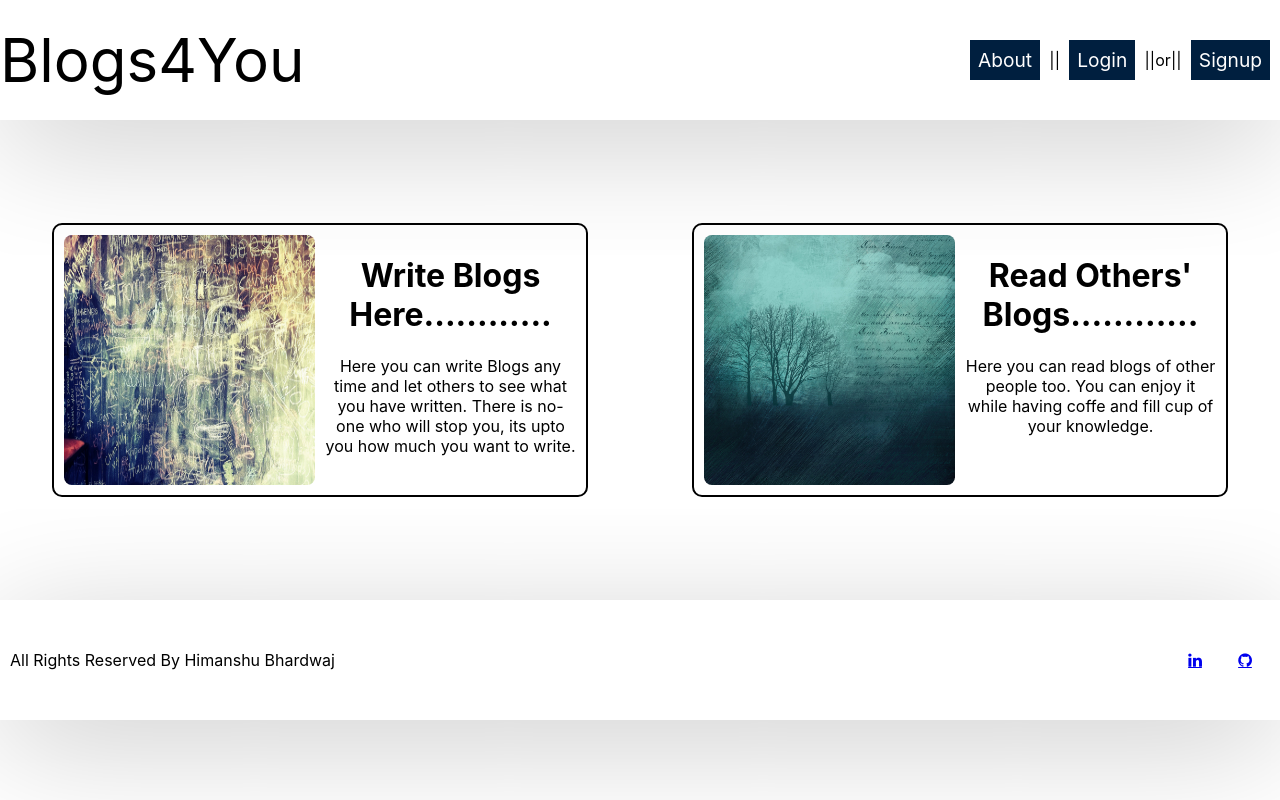
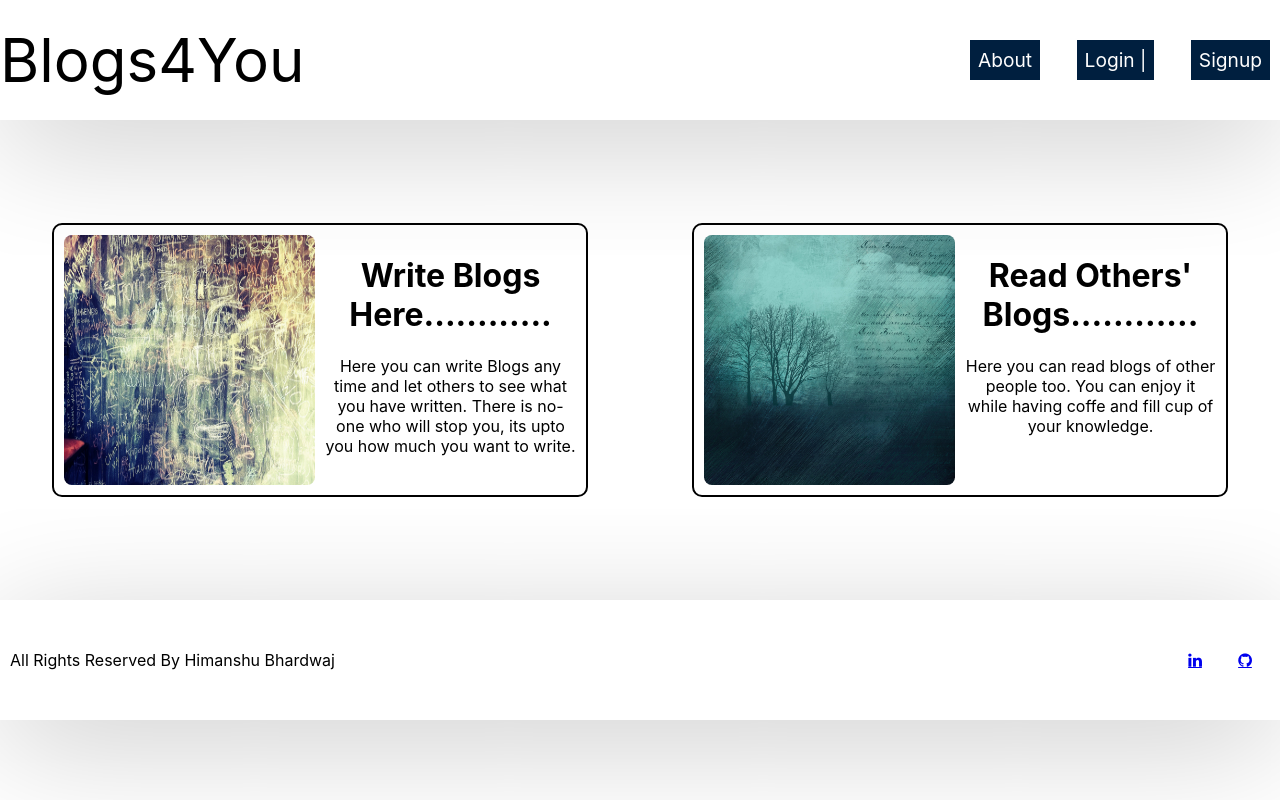
Before and after one commit to bhardwajhimanshu2515/blogpost-app, a React (Create React App) app: page / in a window 1280 px wide. Built offline with nearby package versions, Linux system fonts and the light colour scheme; a web font is replaced by a local one.

Commit message:
+tarun|auth-context

```diff
--- a/src/App.js
+++ b/src/App.js
@@ -1,27 +1,41 @@
-import React from 'react';
-import {
-  BrowserRouter as Router,
-  Switch,
-  Route
-} from "react-router-dom";
-import './App.css';
+import React, { useCallback } from "react";
+import { BrowserRouter as Router, Switch, Route } from "react-router-dom";
+import "./App.css";
 import { useState, useMemo } from "react";
 import { UserContext } from "./UserContext";
-import Navbar from "../src/shared/navbar"
-import Homepage from "./components/homepage"
-import Login from "./components/login"
-import Footer from "../src/shared/footer"
-import Signup from "./components/signup"
-import Dashboard from './components/dashboard';
+import Navbar from "../src/shared/navbar";
+import Homepage from "./components/homepage";
+import Login from "./components/login";
+import Footer from "../src/shared/footer";
+import Signup from "./components/signup";
+import Dashboard from "./components/dashboard";
+import { AuthContext } from "./context/auth-context";
 
 function App() {
   const [user, setUser] = useState(null);
+  const [token, setToken] = useState(false);
 
-  const value = useMemo(() => ({ user, setUser }), [user, setUser]);
+  const login = useCallback((token) => {
+    setToken(token);
+    setUser(user);
+    localStorage.setItem("token", JSON.stringify({ token: token }));
+  }, []);
+
+  const logout = useCallback(() => {
+    setToken(null);
+  });
+  // const value = useMemo(() => ({ user, setUser }), [user, setUser]);
   return (
     <div className="App">
       <Router>
-      <UserContext.Provider value={value}>
+        <AuthContext.Provider
+          value={{
+            isLoggedIn: !!token,
+            token: token,
+            login: login,
+            logout: logout,
+          }}
+        >
           <Navbar />
           <Switch>
             <Route path="/" exact>
@@ -44,7 +58,7 @@ function App() {
             </Route>
           </Switch>
           <Footer />
-        </UserContext.Provider>
+        </AuthContext.Provider>
       </Router>
     </div>
   );
--- a/src/components/homepage.jsx
+++ b/src/components/homepage.jsx
@@ -1,9 +1,12 @@
-import React from 'react';
+import React from "react";
 import "./homepage.css";
 import back from "./background-1771068_1920.jpg";
-import grunge from "./grunge-2667529_1920.jpg"
-class Homepage extends React.Component {
-    render() {
+import grunge from "./grunge-2667529_1920.jpg";
+import { AuthContext } from "../context/auth-context";
+import { useContext } from "react";
+
+const Homepage = () => {
+  const auth = useContext(AuthContext);
   return (
     <div id="container">
       <div id="items">
@@ -13,8 +16,9 @@ class Homepage extends React.Component {
           </div>
           <div class="answer">
             <h1>Write Blogs Here............</h1>
-                                Here you can write Blogs any time and let others to see what you have written.
-                                There is no-one who will stop you, its upto you how much you want to write.
+            Here you can write Blogs any time and let others to see what you
+            have written. There is no-one who will stop you, its upto you how
+            much you want to write.
           </div>
         </div>
         <div class="single slide-in-elliptic-top-fwd">
@@ -23,13 +27,13 @@ class Homepage extends React.Component {
           </div>
           <div class="answer">
             <h1>Read Others' Blogs............</h1>
-                                Here you can read blogs of other people too.
-                                You can enjoy it while having coffe and fill cup of your knowledge.
+            Here you can read blogs of other people too. You can enjoy it while
+            having coffe and fill cup of your knowledge.
           </div>
         </div>
       </div>
     </div>
   );
-    }
-}
+};
+
 export default Homepage;
--- a/src/components/login.jsx
+++ b/src/components/login.jsx
@@ -1,31 +1,27 @@
-import React from 'react';
+import React,{useState,useEffect} from 'react';
 import { useContext } from "react";
 import { UserContext } from "../UserContext";
 import {Link, Redirect} from "react-router-dom";
 import "./login.css";
+import {AuthContext} from '../context/auth-context'
 
-class Login extends React.Component {
+const Login = ()=>{
+    const auth = useContext(AuthContext)
 
-    constructor(props) {
-        super(props);
-        this.state = {
+    const[ state,setState] =useState({
             email:"",
             password:"",
-            token:"",
             user:[],
-            loggedIn:false
-        };
-    }
-    handleChange = (e) => {
-        this.setState({ [e.target.name]: e.target.value });
+        });
+
+  const  handleChange = (e) => {
+      console.log(state);
+        setState({...state, [e.target.name]: e.target.value});
     };
 
-    componentDidMount() {
 
-    }
-
-    login = (e) => {
-        const {email,password}=this.state;
+    const login = (e) => {
+        const {email,password}=state;
         const rawurl = 'http://localhost:5000/api/user/login';
         const url = rawurl;
         const requestOptions = {
@@ -34,24 +30,28 @@ class Login extends React.Component {
             body: JSON.stringify({ email:email,password:password })
         };
         e.preventDefault();
-            fetch(url,requestOptions)
-                .then(response => response.json())
+           const responseData =  fetch(url,requestOptions)
+                 .then(response => response.json())
                 .then(data => {
                     console.log(data);
-                    this.setState({ user: [data], loaded: true });
-                    localStorage.setItem('userData',JSON.stringify(this.state.user));
-                    localStorage.setItem('token',JSON.stringify(this.state.user[0].token))
-                    this.setState({token:localStorage.getItem('token')})
+                    setState({ user: [data], loaded: true });
+                    localStorage.setItem('userData',JSON.stringify(state.user));
+                    localStorage.setItem('token',JSON.stringify(state.user[0].token))
+                    setState({token:localStorage.getItem('token')})
                     console.log(localStorage.getItem('userData'));
-                    this.setState({loggedIn:true});
+                    setState({loggedIn:true});
                 })
-                .catch(err => console.log("error ", err))
+                // console.log(data=>console.log(response.data);)
+                auth.login(responseData.user, responseData.token)
+                // .catch(err => console.log("error ", err))
 
     }
-    render() {
-        if(this.state.loggedIn==true){
-            return <Redirect to="/dashboard/read"></Redirect>
-        }
+
+        // useEffect(() => {
+        //     return (
+        //         auth.isLoggedIn && <Redirect to="/dashboard/read" />
+        // )})
+        const {email,password} = state;
         return (
             <div id="login">
                 <div class="slide-in-elliptic-right-fwd">
@@ -59,9 +59,9 @@ class Login extends React.Component {
                 </div><br/>
                 <div id="loginForm" class="scale-in-hor-center">
                     <form>
-                        <input type="email" name="email" value={this.state.email} placeholder="Email" onChange={this.handleChange}></input>
-                        <input type="password" name="password" value={this.state.password} placeholder="Password" onChange={this.handleChange}></input>
-                        <button onClick={this.login} id="loginButton" class="bounce-in-top">Login</button>
+                        <input type="email" name="email" value={email} placeholder="Email" onChange={handleChange}></input>
+                        <input type="password" name="password" value={password} placeholder="Password" onChange={handleChange}></input>
+                        <button onClick={login} id="loginButton" class="bounce-in-top">Login</button>
                         ........or........
                        <Link to="/signup" class="bounce-in-top">Signup</Link>
                     </form>
@@ -69,5 +69,5 @@ class Login extends React.Component {
             </div>
         );
     }
-}
+
 export default Login;
--- /dev/null
+++ b/src/context/auth-context.js
@@ -0,0 +1,8 @@
+import {createContext} from 'react';
+
+export const AuthContext = createContext({
+    isLoggedIn:false,
+    token:null,
+    login:()=>{},
+    logout:()=>{}
+})
--- a/src/shared/navbar.jsx
+++ b/src/shared/navbar.jsx
@@ -3,37 +3,31 @@ import { useContext } from "react";
 import { UserContext } from "../UserContext";
 import {Link} from "react-router-dom";
 import "./navbar.css";
+import {AuthContext} from '../context/auth-context'
 function Navbar() {
-    const { user } = useContext(UserContext);
-    if(user!=null){
-        return(
-            <div id="navbar">
-            <div class="tracking-in-contract-bck">
-                Blogs4You
-            </div>
-            <div id="navLinks">
-                <Link to="/about">About</Link>
-                ||
-                <Link to="/">Logout</Link>
-            </div>
-        </div>
-        );
-    }
-    else{
+    const auth = useContext(AuthContext);
         return (
             <div id="navbar">
                 <div class="tracking-in-contract-bck">
                     Blogs4You
                 </div>
                 <div id="navLinks">
-                    <Link to="/about">About</Link>
-                    ||
-                    <Link to="/login">Login</Link>
-                    ||or||
-                    <Link to="/signup">Signup</Link>
+
+                  <Link to="/about">About</Link>
+
+                 {
+                    !auth.isLoggedIn && <Link to="/login">Login |</Link>
+
+                 }
+                {
+                    !auth.isLoggedIn && <Link to="/signup">Signup</Link>
+                }
+                {
+                    auth.isLoggedIn && <Link to="/logout" onClick={auth.logout}>Logout</Link>
+                }
                 </div>
             </div>
         );
     }
-}
+
 export default Navbar;
```
Lines whose indentation alone changed are shown as unchanged.
